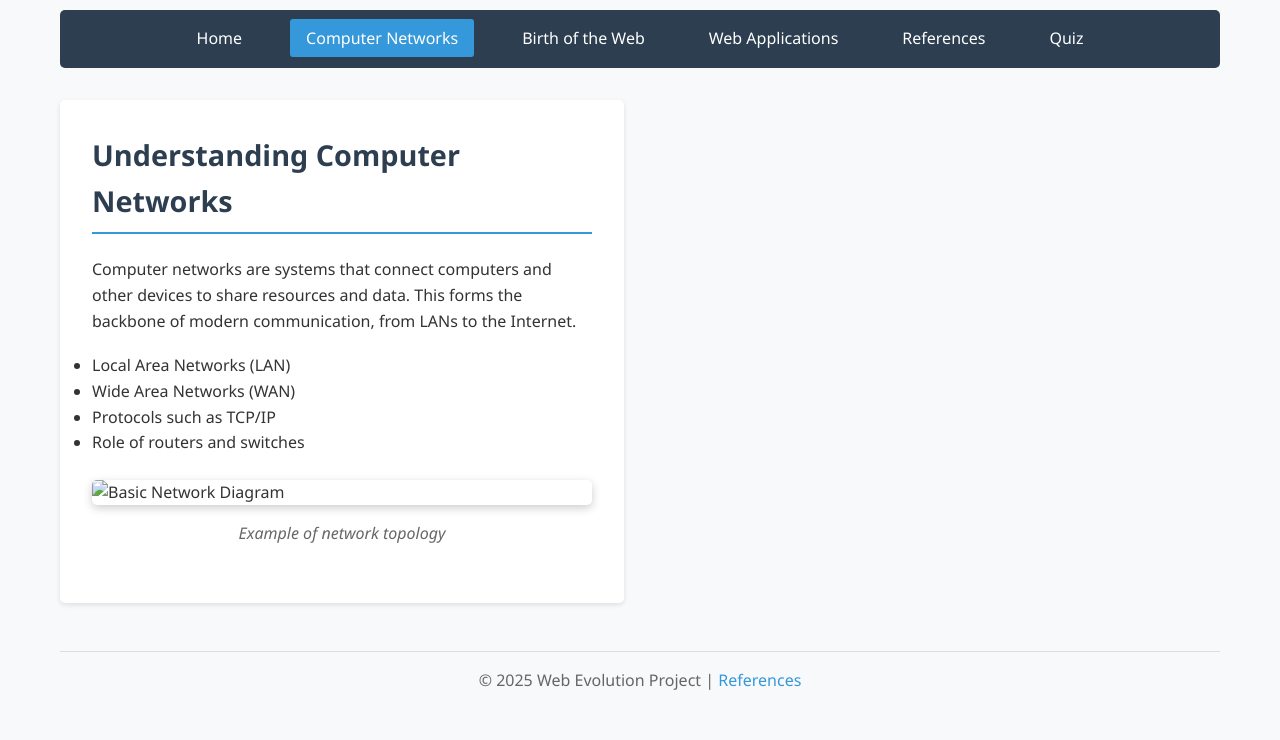
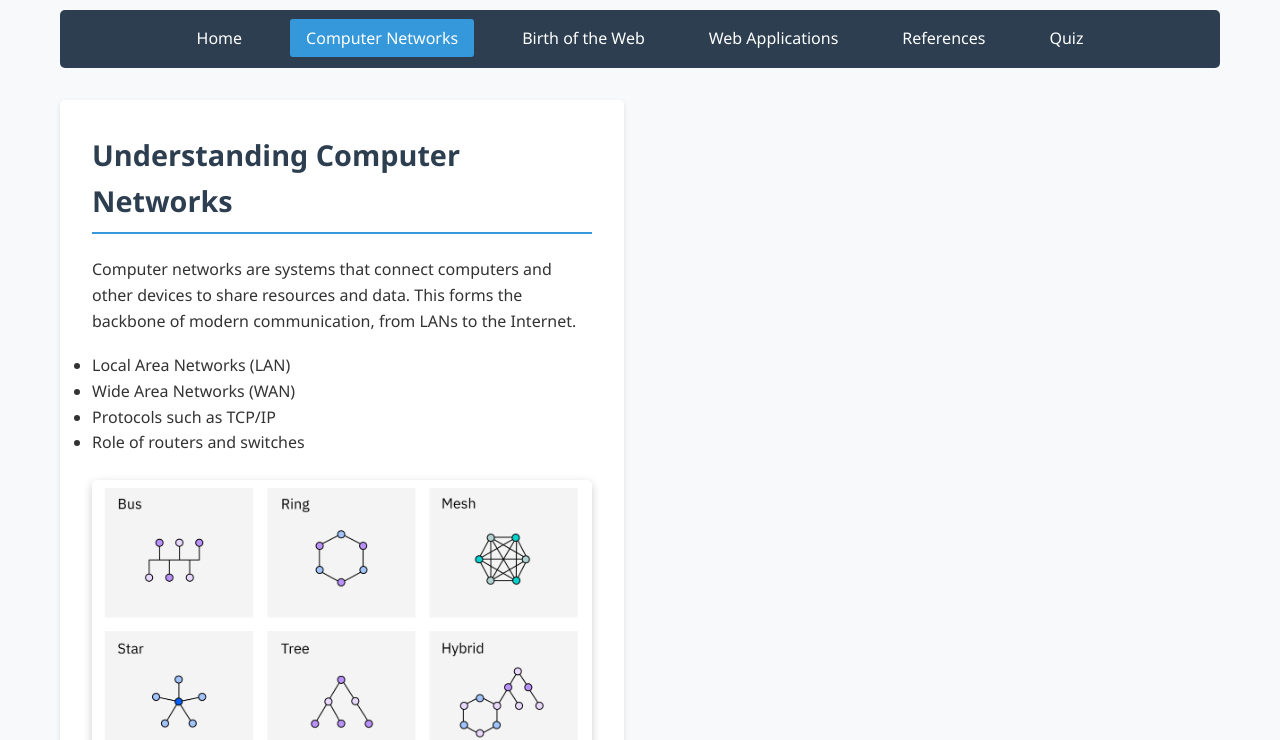
Before and after one commit to ArchimedesIsGod/IT3203, a plain HTML site: page networks.html in a window 1280 px wide. Shown: the part 92-832 px from the top of the page. Drawn offline with Linux system fonts and the light colour scheme.

Commit message:
Update networks.html

```diff
--- a/networks.html
+++ b/networks.html
@@ -32,7 +32,7 @@
         <li>Role of routers and switches</li>
       </ul>
       <figure>
-        <img src="network-topology.jpg" alt="Basic Network Diagram" class="feature-image">
+        <img src="network-topology.png" alt="Basic Network Diagram" class="feature-image">
         <figcaption>Example of network topology</figcaption>
       </figure>
     </section>
```
